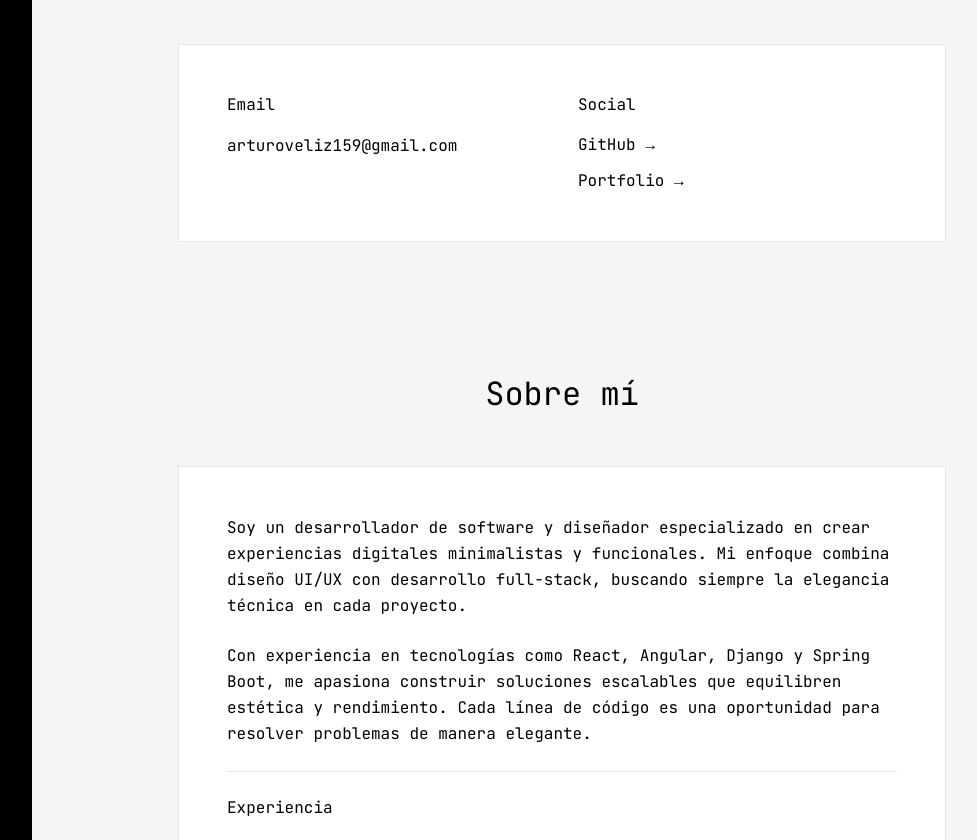
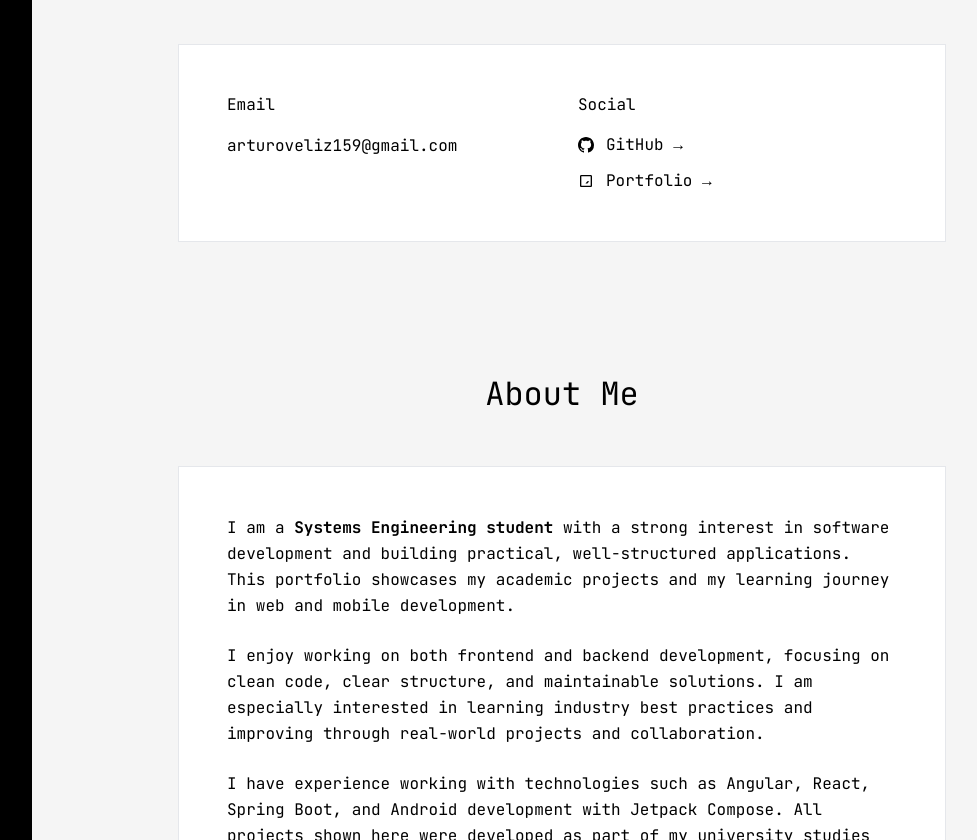
Before and after one commit to A-Joaquin/portafolio-, a React (Vite) app: page / in a window 1280 px wide. Shown: the part 1960-2800 px from the top of the page, without its empty margins (188-1165 px from the left). Built offline with nearby package versions, Linux system fonts and the light colour scheme.

Commit message:
Contact, about me, sidebar fix

```diff
--- a/index.html
+++ b/index.html
@@ -5,7 +5,7 @@
       <meta charset="UTF-8" />
       <meta name="viewport" content="width=device-width, initial-scale=1.0" />
       <link rel="icon" type="image/svg+xml" href="/favicon.svg" />
-      <title>Portfolio Design for Web and Mobile</title>
+      <title>Arturo Veliz - Portafolio</title>
     </head>
 
     <body>
--- a/src/components/AboutSection.tsx
+++ b/src/components/AboutSection.tsx
@@ -1,33 +1,46 @@
 export function AboutSection() {
   return (
-    <section id="sobre-mi" className="mt-32 mb-20 max-w-3xl mx-auto">
-      <h2 className="font-mono text-center mb-12 text-black" style={{ fontSize: '32px' }}>
-        Sobre mí
+    <section id="about" className="mt-32 mb-20 max-w-3xl mx-auto">
+      <h2
+        className="font-mono text-center mb-12 text-black"
+        style={{ fontSize: '32px' }}
+      >
+        About Me
       </h2>
 
       <div className="bg-white p-8 md:p-12 border border-gray-200">
         <div className="space-y-6">
+
           <p className="font-mono text-black leading-relaxed">
-            Soy un desarrollador de software y diseñador especializado en crear experiencias digitales
-            minimalistas y funcionales. Mi enfoque combina diseño UI/UX con desarrollo full-stack,
-            buscando siempre la elegancia técnica en cada proyecto.
+            I am a <strong>Systems Engineering student</strong> with a strong interest in
+            software development and building practical, well-structured applications.
+            This portfolio showcases my academic projects and my learning journey in
+            web and mobile development.
           </p>
 
           <p className="font-mono text-black leading-relaxed">
-            Con experiencia en tecnologías como React, Angular, Django y Spring Boot, me apasiona
-            construir soluciones escalables que equilibren estética y rendimiento. Cada línea de
-            código es una oportunidad para resolver problemas de manera elegante.
+            I enjoy working on both frontend and backend development, focusing on clean code,
+            clear structure, and maintainable solutions. I am especially interested in
+            learning industry best practices and improving through real-world projects
+            and collaboration.
+          </p>
+
+          <p className="font-mono text-black leading-relaxed">
+            I have experience working with technologies such as Angular, React, Spring Boot,
+            and Android development with Jetpack Compose. All projects shown here were developed
+            as part of my university studies and personal practice.
           </p>
 
           <div className="pt-6 border-t border-gray-200">
-            <h3 className="font-mono text-black mb-4">Experiencia</h3>
+            <h3 className="font-mono text-black mb-4">What I Work With</h3>
             <ul className="space-y-2 font-mono text-black">
-              <li>• Desarrollo Full-Stack</li>
-              <li>• Diseño de Interfaces UI/UX</li>
-              <li>• Arquitectura de Software</li>
-              <li>• Gestión de Bases de Datos</li>
+              <li>• Web Application Development</li>
+              <li>• Mobile Application Development</li>
+              <li>• Frontend & Backend Fundamentals</li>
+              <li>• Clean Code & Software Structure</li>
             </ul>
           </div>
+
         </div>
       </div>
     </section>
--- a/src/components/ContactSection.tsx
+++ b/src/components/ContactSection.tsx
@@ -31,8 +31,11 @@ export function ContactSection() {
                 href="https://github.com/A-Joaquin"
                 target="_blank"
                 rel="noopener noreferrer"
-                className="font-mono text-black hover:opacity-70 transition-opacity no-underline"
+                className="flex items-center gap-3 font-mono text-black hover:opacity-70 transition-opacity no-underline"
               >
+                <svg viewBox="0 0 24 24" fill="currentColor" style={{ width: '16px', height: '16px', flexShrink: 0 }}>
+                  <path d="M12 0C5.37 0 0 5.37 0 12c0 5.31 3.435 9.795 8.205 11.385.6.105.825-.255.825-.57 0-.285-.015-1.23-.015-2.235-3.015.555-3.795-.735-4.035-1.41-.135-.345-.72-1.41-1.23-1.695-.42-.225-1.02-.78-.015-.795.945-.015 1.62.87 1.845 1.23 1.08 1.815 2.805 1.305 3.495.99.105-.78.42-1.305.765-1.605-2.67-.3-5.46-1.335-5.46-5.925 0-1.305.465-2.385 1.23-3.225-.12-.3-.54-1.53.12-3.18 0 0 1.005-.315 3.3 1.23.96-.27 1.98-.405 3-.405s2.04.135 3 .405c2.295-1.56 3.3-1.23 3.3-1.23.66 1.65.24 2.88.12 3.18.765.84 1.23 1.905 1.23 3.225 0 4.605-2.805 5.625-5.475 5.925.435.375.81 1.095.81 2.22 0 1.605-.015 2.895-.015 3.3 0 .315.225.69.825.57A12.02 12.02 0 0024 12c0-6.63-5.37-12-12-12z"/>
+                </svg>
                 GitHub →
               </a>
 
@@ -40,8 +43,11 @@ export function ContactSection() {
                 href="https://portafolio-arturoveliz.netlify.app/"
                 target="_blank"
                 rel="noopener noreferrer"
-                className="font-mono text-black hover:opacity-70 transition-opacity no-underline"
+                className="flex items-center gap-3 font-mono text-black hover:opacity-70 transition-opacity no-underline"
               >
+                <svg viewBox="0 0 24 24" fill="currentColor" style={{ width: '16px', height: '16px', flexShrink: 0 }}>
+                  <path d="M19 3H5c-1.1 0-2 .9-2 2v14c0 1.1.9 2 2 2h14c1.1 0 2-.9 2-2V5c0-1.1-.9-2-2-2zm0 16H5V5h14v14zm-5.04-6.71l-2.75 3.54h2.86l2.83-3.54H9.96z"/>
+                </svg>
                 Portfolio →
               </a>
 
--- a/src/components/Sidebar.tsx
+++ b/src/components/Sidebar.tsx
@@ -28,13 +28,13 @@ export function Sidebar() {
             href="#contacto"
             className="font-mono text-white no-underline hover:opacity-70 transition-opacity text-lg"
           >
-            Contacto
+            Contact
           </a>
           <a
             href="#sobre-mi"
             className="font-mono text-white no-underline hover:opacity-70 transition-opacity text-lg"
           >
-            Sobre mí
+            About Me
           </a>
         </nav>
       </div>
```
